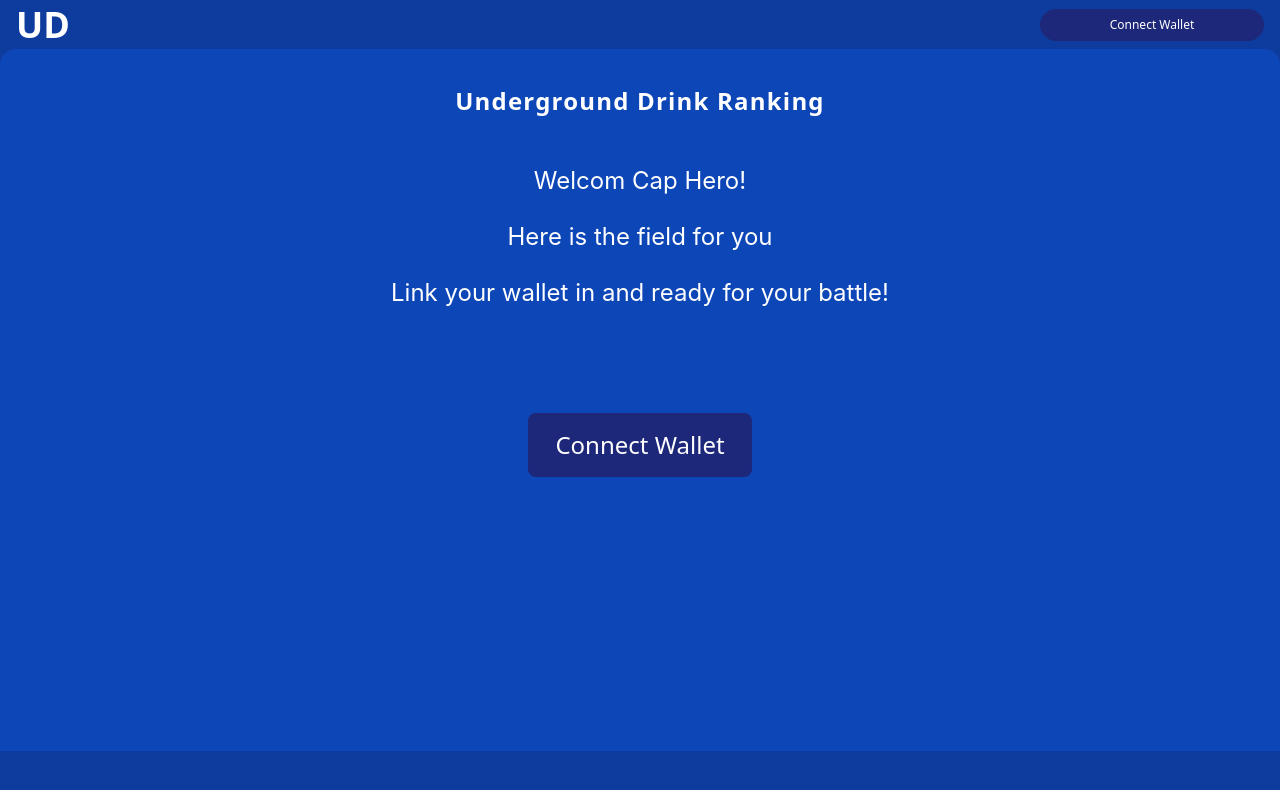
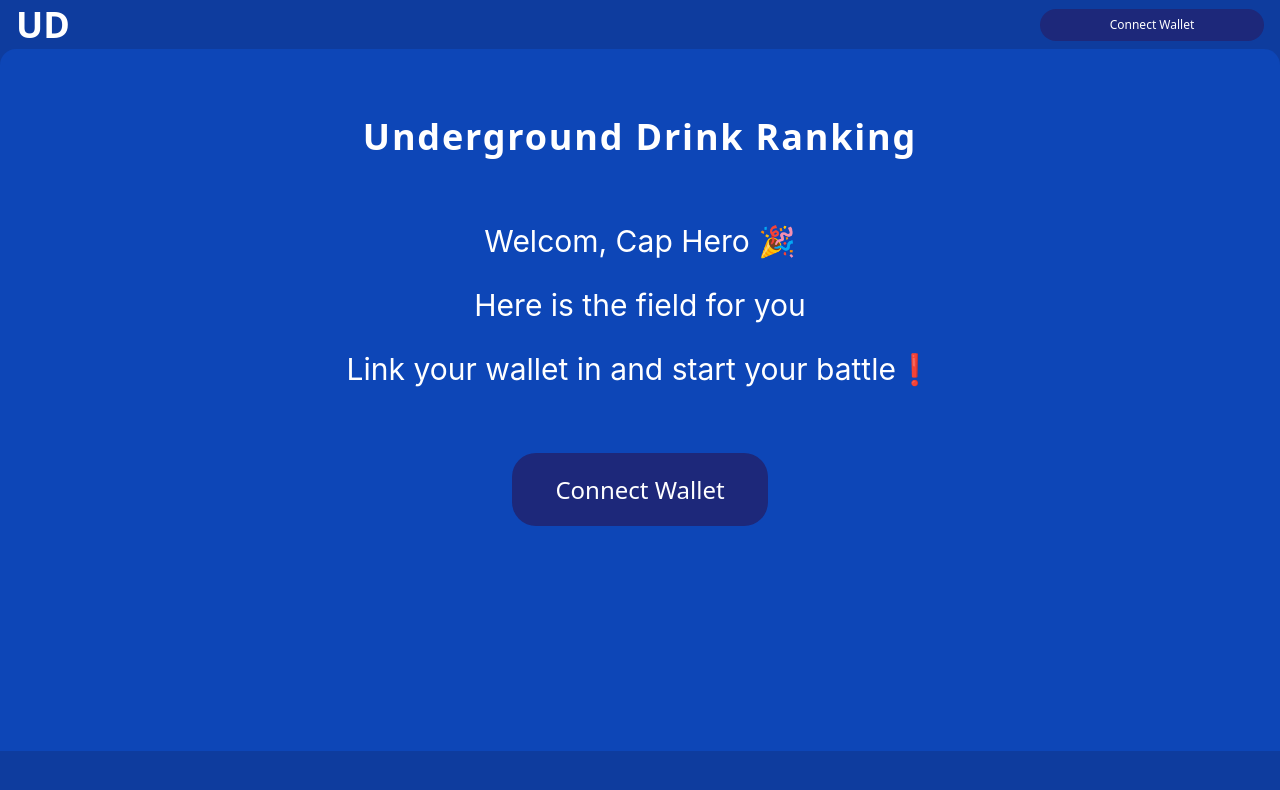
Before and after one commit to danhsucowboy/UWWDK, a React (Create React App) app: page / in a window 1280 px wide. Shown: the top 790 px of the page. Built offline with nearby package versions, Linux system fonts and the light colour scheme.

Commit message:
feature: RWD layout settle done

```diff
--- a/src/App.tsx
+++ b/src/App.tsx
@@ -1,12 +1,13 @@
-import React from 'react'
 import './App.css'
 import Header from './component/Header'
 import Footer from './component/Footer'
-import { Routes, Route, Navigate } from 'react-router-dom'
+import { Routes, Route, useLocation } from 'react-router-dom'
 import Access from './page/Access'
 import Ranking from './page/Ranking'
 
 function App() {
+  const location = useLocation()
+
   return (
     <div className="flex flex-col w-screen h-screen">
       <Header className="flex justify-between items-center bg-primary w-full h-full basis-14" />
@@ -16,7 +17,8 @@ function App() {
           <Route path="/ranking" element={<Ranking />} />
         </Routes>
       </div>
-      <Footer className={'bg-primary w-full h-full basis-14 '} />
+      {location.pathname === '/' && <Footer className={'bg-primary w-full h-full basis-14 '} />}
+
       {/* <Navigate to="/ranking" /> */}
     </div>
   )
--- a/src/component/common/Podium/index.tsx
+++ b/src/component/common/Podium/index.tsx
@@ -9,7 +9,7 @@ const Podium = ({ rankings }: IRankings) => {
   const positions = ['self-end', '', 'self-end']
   const ranks = [rankings[1], rankings[0], rankings[2]]
   return (
-    <div className="w-full h-56 flex justify-between px-7 mt-6">
+    <div className="w-full tablet:w-2/3 desktop:w-1/2 tablet:mx-auto h-56 flex justify-between px-7 mt-6">
       {ranks.map((r, i) => {
         return <Badge avatar={r.avatar} score={r.score} rank={i} position={positions[i]} />
       })}
--- a/src/component/common/Table/index.tsx
+++ b/src/component/common/Table/index.tsx
@@ -25,7 +25,7 @@ const TableHead = () => {
   return (
     <thead>
       <tr className="w-full h-14 subtitle3 leading-14">
-        <th>Rank</th>
+        <th className="desktop:w-20">Rank</th>
         <th className="text-left">Player</th>
         <th className="text-left">Score</th>
       </tr>
@@ -81,7 +81,7 @@ const TableFoot = ({ pages, currentPage, currentPages, setCurrentPage }: IFooter
     <tfoot>
       <tr className="h-14 subtitle3 leading-14">
         <td colSpan={3}>
-          <div className="flex w-full h-full justify-between items-center">
+          <div className="flex w-full tablet:w-2/3 desktop:w-1/2 tablet:mx-auto h-full justify-between items-center">
             <button className="basis-14" onClick={() => currentPage > 1 && handleChange(currentPage - 1)}>
               <ChevronLeft className="mx-auto"></ChevronLeft>
             </button>
--- a/src/page/Access/index.tsx
+++ b/src/page/Access/index.tsx
@@ -3,13 +3,18 @@ import ContentWrapper from '../../component/common/ContentWrapper'
 const Access = () => {
   return (
     <ContentWrapper>
-      <h2 className="text-2xl leading-20 tracking-wider mt-3 w-full h-20">Underground Drink Ranking</h2>
-      <p className="w-full h-56 mt-3 px-8 text-2xl leading-14">
-        Welcom Cap Hero! <br />
-        Here is the field for you <br />
-        Link your wallet in and ready for your battle!
+      <h2 className="text-2xl tablet:text-4xl leading-20 tablet:leading-20 tracking-wider mt-3 tablet:mt-12 w-full h-20">
+        Underground Drink Ranking
+      </h2>
+      <p className="w-full h-56 mt-3 tablet:mt-8 px-8 text-2xl tablet:text-3xl leading-14 tablet:leading-16">
+        Welcom, Cap Hero 🎉 <br />
+        Here is the field for you
+        <br />
+        Link your wallet in and start your battle❗️
       </p>
-      <button className="w-56 h-16 mt-9 rounded-lg bg-tertiary subtitle2">Connect Wallet</button>
+      <button className="w-56 tablet:w-2/5 desktop:w-1/5 aspect-[7/2] mt-9 desktop:mt-5 rounded-lg tablet:rounded-3xl bg-tertiary subtitle2">
+        Connect Wallet
+      </button>
     </ContentWrapper>
   )
 }
--- a/src/page/Ranking/index.tsx
+++ b/src/page/Ranking/index.tsx
@@ -10,10 +10,10 @@ const Ranking = () => {
 
   return (
     <ContentWrapper overflow={'overflow-y-scroll'}>
-      <div className="w-full h-232">
+      <div className="w-full h-232 tablet:px-20 desktop:px-40">
         <p className="mt-4 w-full h-8 text-2xl leading-8">Total Players On Rank: {totalUsers}</p>
         <Podium rankings={mockRanking.slice(0, 3)} />
-        <div className="mt-4 w-full h-144 px-4">
+        <div className="mt-4 tablet:mt-8 w-full h-144 px-4 desktop:px-20">
           {/* <div className="w-full h-136 rounded-2xl bg-tertiary"> */}
           <Table rankings={mockRanking.slice(3, mockRanking.length)} />
           {/* </div> */}
--- a/tailwind.config.js
+++ b/tailwind.config.js
@@ -4,8 +4,7 @@ module.exports = {
     screens: {
       mobile: '375px',
       tablet: '768px',
-      tabletLarge: '1024px',
-      desktop: '1280px',
+      desktop: '1024px',
     },
 
     backgroundColor: (theme) => theme('colors'),
@@ -22,7 +21,7 @@ module.exports = {
         21: '5.25rem',
       },
       height: {
-        18: '4.5rem',
+        20: '5rem',
         21: '5.25rem',
         30: '7.5rem',
         39: '9.75rem',
@@ -45,6 +44,7 @@ module.exports = {
       fontSize: {},
       lineHeight: {
         14: '3.5rem',
+        16: '4rem',
         20: '5rem',
       },
       spacing: {
```
